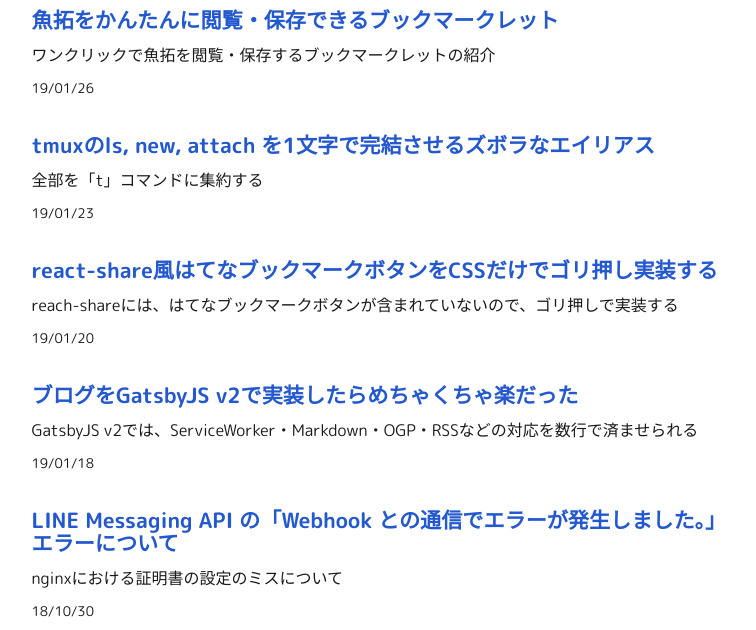
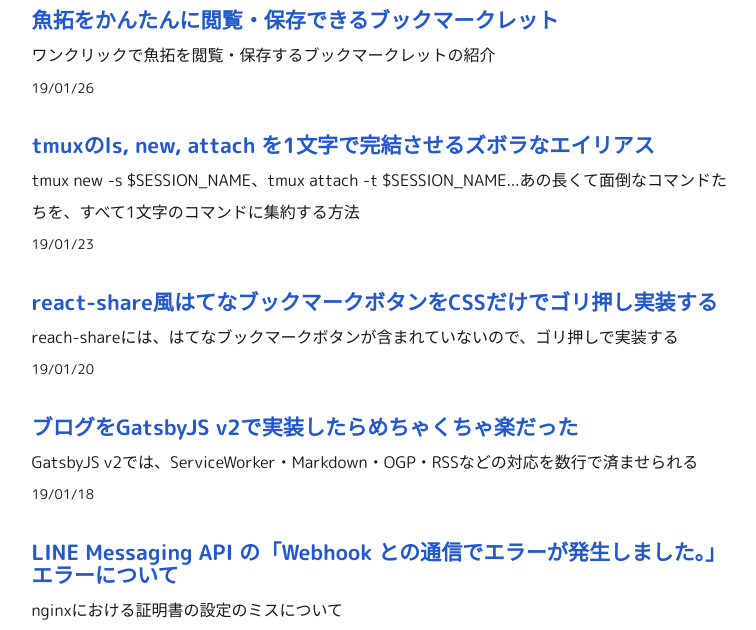
Before and after one commit to yamanoku/iwasa-kosui-blog, a Gatsby site: page / in a window 1280 px wide. Shown: the part 144-774 px from the top of the page, without its empty margins (256-1012 px from the left). Built offline with nearby package versions, Linux system fonts and the light colour scheme; Gatsby itself is replaced by a stand-in of ours; some packages are replaced by stand-ins of ours.

Commit message:
Add desc

```diff
--- a/content/blog/tmux-ls-attach-new-alias/index.md
+++ b/content/blog/tmux-ls-attach-new-alias/index.md
@@ -1,7 +1,7 @@
 ---
 title: tmuxのls, new, attach を1文字で完結させるズボラなエイリアス
 date: '2019-01-23T00:00:00.121Z'
-desc: '全部を「t」コマンドに集約する'
+desc: 'tmux new -s $SESSION_NAME、tmux attach -t $SESSION_NAME...あの長くて面倒なコマンドたちを、すべて1文字のコマンドに集約する方法'
 keywords: 'tmux,エイリアス,alias'
 ---
 
```
